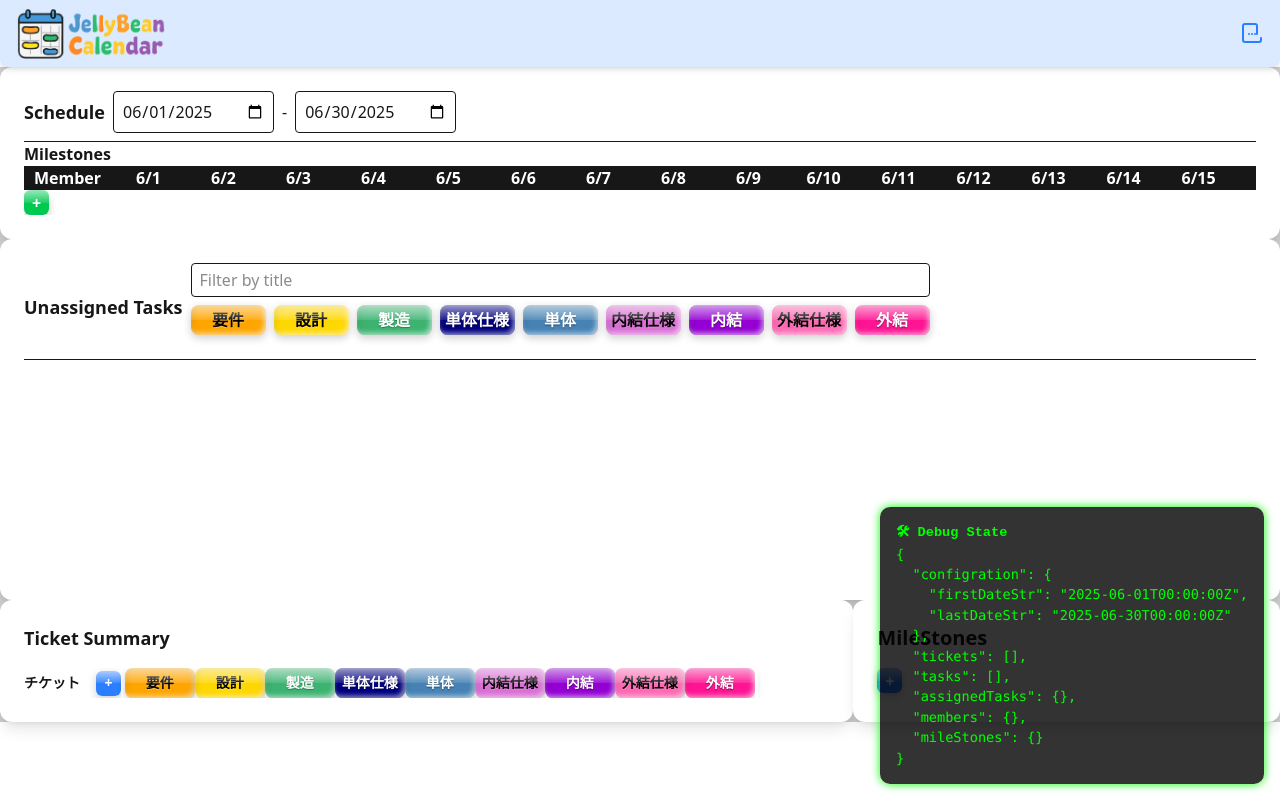
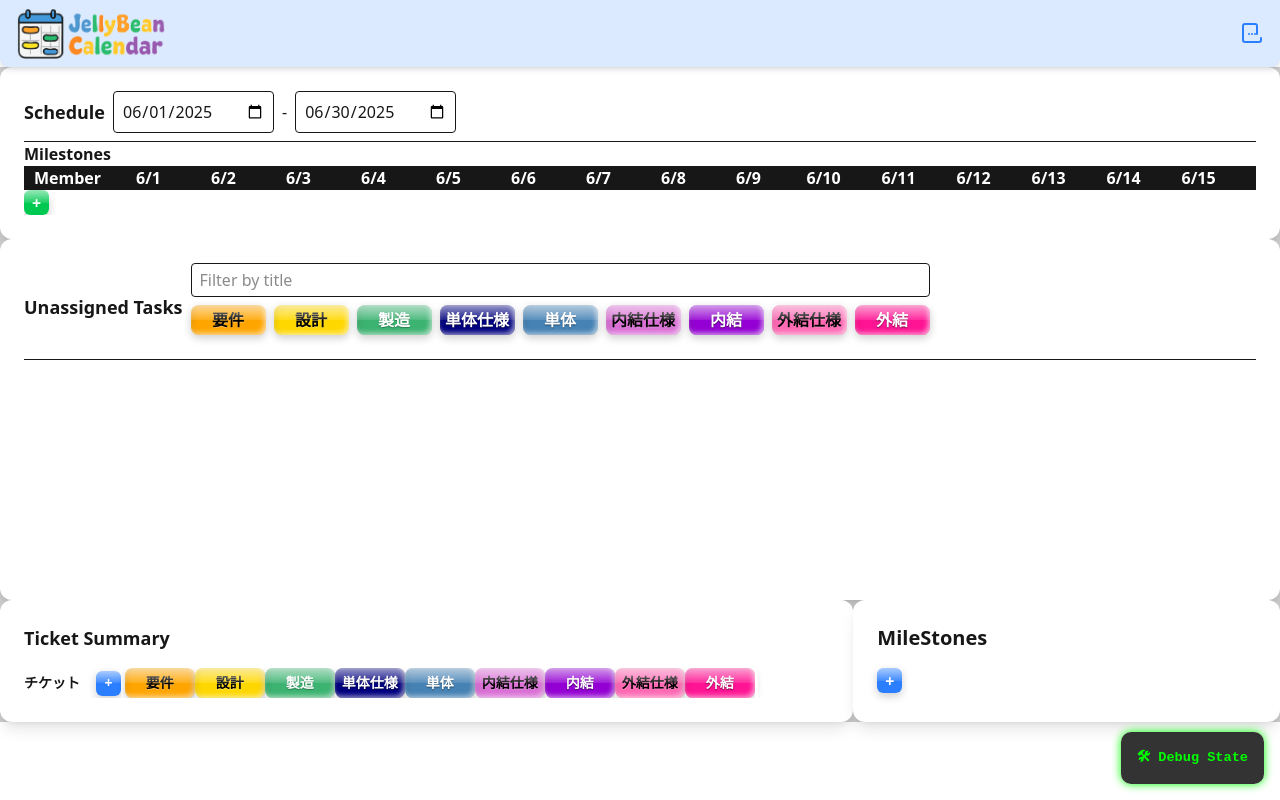
Before and after one commit to Yasu0812/schedule_maker, a Next.js app: page / in a window 1280 px wide. Built offline with nearby package versions, Linux system fonts and the light colour scheme.

Commit message:
Add DebugState component and integrate into ScheduleMaker; update TrashIcon dimensions and modify ticket deletion logic based on ticket status

```diff
--- a/src/app/components/atom/TrashIcon.tsx
+++ b/src/app/components/atom/TrashIcon.tsx
@@ -7,8 +7,8 @@ export default function TrashIcon(props: {
     return <svg
         onClick={props.onClick}
         className={`cursor-pointer ${props.className}`}
-        width="24"
-        height="24"
+        width="20"
+        height="20"
         viewBox="0 0 24 24"
         fill="none"
         stroke="red"
--- /dev/null
+++ b/src/app/components/debug/DebugState.tsx
@@ -0,0 +1,36 @@
+import { useState } from "react";
+
+
+export default function DebugState(
+    props: {
+        children: React.ReactNode,
+    }
+) {
+
+    const [debugState, setDebugState] = useState<boolean>(false);
+
+
+    return (
+        <div
+            style={{
+                position: 'fixed',
+                bottom: '1rem',
+                right: '1rem',
+                background: 'rgba(0,0,0,0.8)',
+                color: '#0f0',
+                padding: '1rem',
+                borderRadius: '10px',
+                fontFamily: 'monospace',
+                fontSize: '0.85rem',
+                maxWidth: '500px',
+                maxHeight: '300px',
+                overflow: 'auto',
+                zIndex: 9999,
+                boxShadow: '0 0 10px #0f0'
+            }}
+        >
+            <strong onClick={() => setDebugState(!debugState)}>🛠 Debug State</strong>
+            {debugState && props.children}
+        </div>
+    );
+}
--- a/src/app/components/ticket/TicketSummaryRow.tsx
+++ b/src/app/components/ticket/TicketSummaryRow.tsx
@@ -44,7 +44,7 @@ export default function TicketSummaryRow(props: {
             ))}
             <td className="border px-4 py-2 ticket-summary-cell ">
                 <div>
-                    {ticket.totalDuration ? <>&nbsp;</> : <TrashIcon onClick={props.deleteHandler} />}
+                    {ticket.totalDuration && ticket.enabled ? <>&nbsp;</> : <TrashIcon onClick={props.deleteHandler} />}
                 </div>
             </td>
         </tr>
--- a/src/app/templates/ScheduleMaker.tsx
+++ b/src/app/templates/ScheduleMaker.tsx
@@ -16,6 +16,7 @@ import { ScheduleStateJson } from "../models/serialize/ScheduleStateJson";
 import { ScheduleConfiguration } from "../models/ScheduleConfiguration";
 import MileStoneConfig from "../components/milestone/MileStoneConfig";
 import { MileStoneManager } from "../models/MileStoneManager";
+import DebugState from "../components/debug/DebugState";
 
 export default function ScheduleMaker(
     props: {
@@ -189,26 +190,12 @@ export default function ScheduleMaker(
                 </CardDesign>
             </div>
             {process.env.NODE_ENV === "development" && (
-                <div style={{
-                    position: 'fixed',
-                    bottom: '1rem',
-                    right: '1rem',
-                    background: 'rgba(0,0,0,0.8)',
-                    color: '#0f0',
-                    padding: '1rem',
-                    borderRadius: '10px',
-                    fontFamily: 'monospace',
-                    fontSize: '0.85rem',
-                    maxWidth: '500px',
-                    maxHeight: '300px',
-                    overflow: 'auto',
-                    zIndex: 9999,
-                    boxShadow: '0 0 10px #0f0'
-                }}>
-                    <strong>🛠 Debug State</strong>
-                    <pre>{JSON.stringify(moveTargetTaskId, null, 2)}</pre>
-                    <pre>{schdule && ScheduleStateJson.toJson(schdule)}</pre>
-                </div>
+                <DebugState>
+                    <>
+                        <pre>{JSON.stringify(moveTargetTaskId, null, 2)}</pre>
+                        <pre>{schdule && ScheduleStateJson.toJson(schdule)}</pre>
+                    </>
+                </DebugState>
             )}
 
             <GhostJelly taskId={moveTargetTaskId} ticketManager={schdule.ticketManager} taskManager={schdule.taskManager} />
```
